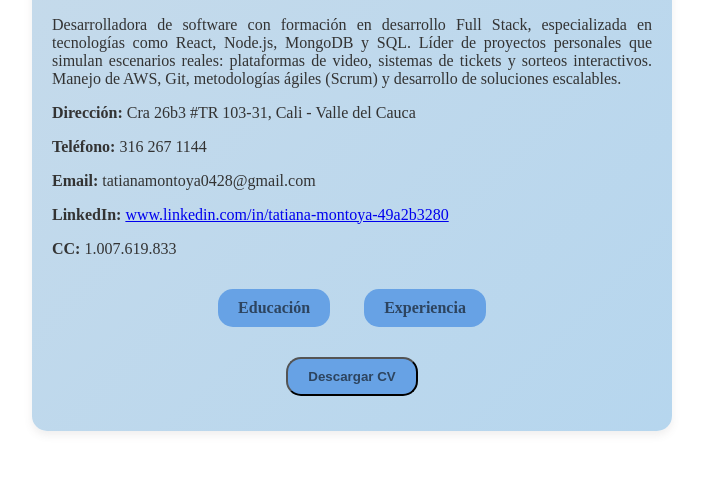
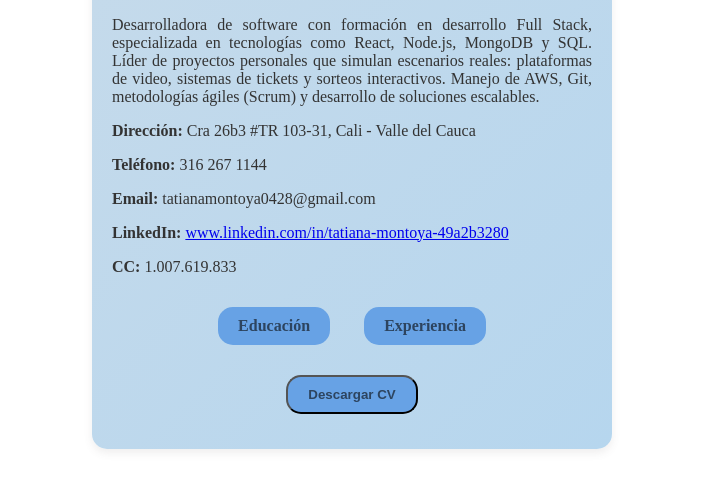
Before and after one commit to tmontoya428/VanillaJS-Tatiana, a website: page index.html in a window 1280 px wide. Shown: the part 306-800 px from the top of the page, without its empty margins (288-991 px from the left). Drawn offline with Linux system fonts and the light colour scheme.

```diff
--- a/styles.css
+++ b/styles.css
@@ -1,5 +1,5 @@
 .card{
-    max-width: 600px;
+    max-width: 480px;
     margin: 40px auto;
     background: linear-gradient(135deg, #c8dbea, #b6d6ee);
     padding: 20px;
```
